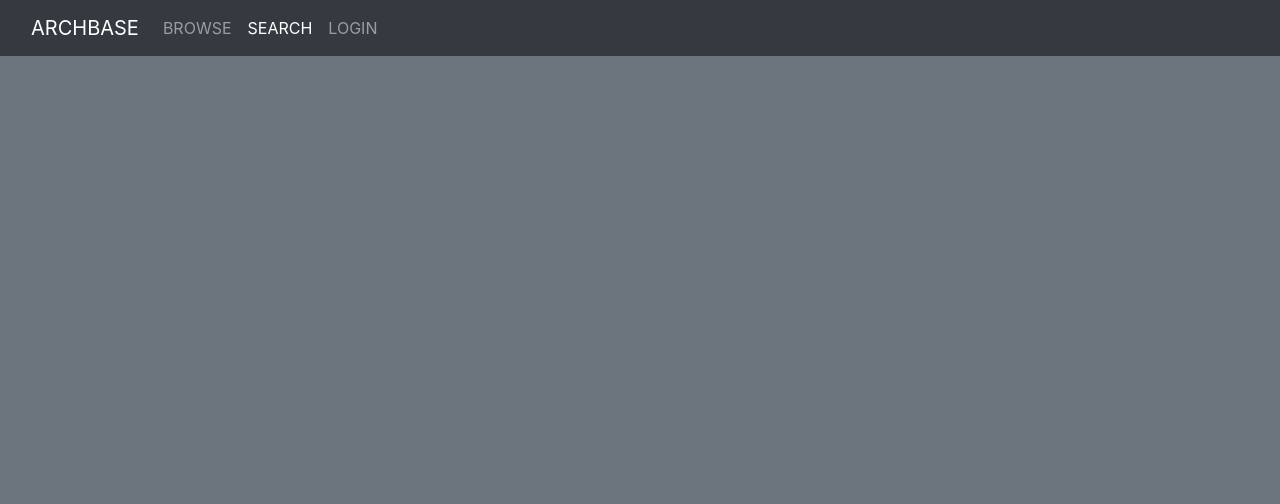
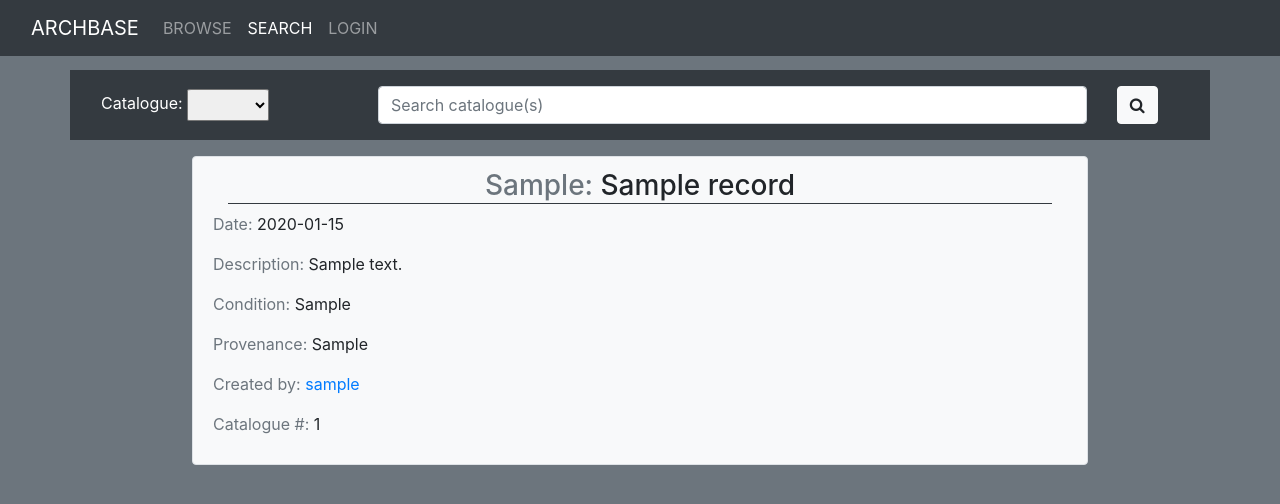
Before and after one commit to eamccarron/CollectionCatalogue, a Django app: page /search/ in a window 1280 px wide. Shown: the top 504 px of the page. Run offline with Django 3.2, Linux system fonts and the light colour scheme; tables that the repository leaves empty hold one stand-in row (values such as "Sample post"); some libraries are stand-ins or nearby versions.

Commit message:
Implemented search & filter by item type

```diff
--- a/Catalogue/routes/browse.py
+++ b/Catalogue/routes/browse.py
@@ -1,8 +1,8 @@
-
 from django.http import HttpResponse
 from django.shortcuts import render
 from Catalogue.models import Fossil, Record
 
+
 def browse_route(request):
     context = {"records": Record.objects.all()}
-    return render(request, "browse.html", context);
+    return render(request, "browse.html", context)
--- a/Catalogue/routes/search.py
+++ b/Catalogue/routes/search.py
@@ -1,6 +1,25 @@
-
 from django.http import HttpResponse
 from django.shortcuts import render
+from Catalogue.models import Record
+from django.db.models import Q
+
 
 def search_route(request):
-    return render(request, "search.html");
+    if request.method == "GET":
+        records = Record.objects.all()
+
+        if "catalogue" in request.GET:
+            catalogue = request.GET.__getitem__("catalogue")
+            if catalogue:
+                records = records.filter(item_type__icontains=catalogue).all()
+
+        if "val" in request.GET:
+            search_val = request.GET.__getitem__("val")
+            if search_val:
+                records = records.filter(
+                    Q(name__icontains=search_val) | Q(description__icontains=search_val)
+                )
+
+        context = {"records": records}
+
+        return render(request, "search.html", context)
--- a/Catalogue/templates/base.html
+++ b/Catalogue/templates/base.html
@@ -53,6 +53,21 @@
     body {
         padding-top: 70px;
     }
+
+    #login-container {
+        background-color: lightblue;
+        height: 50vh;
+        width: 100%;
+    }
+
+    .record-container {
+        min-width: 70vw;
+        margin: 1em;
+    }
+
+    .record-container:hover {
+        opacity: 90%;
+    }
 </style>
 
 </html>
--- a/Catalogue/templates/search.html
+++ b/Catalogue/templates/search.html
@@ -4,4 +4,138 @@ active
 {% endblock nav_item_search %}
 
 {% block content %}
+
+<link rel="stylesheet" href="https://cdnjs.cloudflare.com/ajax/libs/font-awesome/4.7.0/css/font-awesome.min.css" <div
+    class="container-fluid w-100 h-100 align-items-center justify-content-center">
+
+<div class="row">
+
+    <div class="col w-100">
+        <form class="p-3 row align-items-center justify-content-start bg-dark" action="" method="GET">
+            <div class="col col-3 d-flex">
+                <div class="form-group">
+                    <label for="catalogue" class="text-white">Catalogue:</label>
+                    <select name="catalogue" id="catalogue">
+                        <option value=""></option>
+                        <option value="camera">Camera</option>
+                        <option value="car">Car</option>
+                    </select>
+                </div>
+            </div>
+            <div class="col col-sm-6 col-lg-8">
+                <div class="form-group">
+                    <input class="form-control" type="text" name="val" id="val" placeholder="Search catalogue(s)">
+                </div>
+            </div>
+            <div class="col col-1">
+                <div class="form-group">
+                    <button type="submit" class="btn btn-light"><i class="fa fa-search"></i></button>
+                </div>
+            </div>
+        </form>
+    </div>
+
+</div>
+
+<div class="row">
+    <div class="col">
+        <ul class=" list-group flex-column justify-content-end align-items-center">
+
+            {% for record in records %}
+            <li class="list-group-item record-container border rounded bg-light">
+                <div class="container">
+                    <div class="row">
+                        <div class="col">
+                            <h3 class="bg-light text-center  border-dark border-bottom">
+                                <span class="text-muted text-capitalize">{{record.item_type}}:
+                                </span>
+                                {{record.name}}
+                            </h3>
+                        </div>
+                    </div>
+                </div>
+
+                <div class="record-info">
+                    {%if record.has_image%}
+
+                    {% endif %}
+
+                    <p>
+                        <span class="text-capitalize text-muted">Date:
+                        </span>
+                        <span>
+                            {{record.date}}
+                        </span>
+                    </p>
+                    <p>
+                        <span class="text-capitalize text-muted">Description:
+                        </span>
+                        <span>
+                            {{record.description}}
+                        </span>
+                    </p>
+                    <p>
+                        <span class="text-capitalize text-muted">Condition:
+                        </span>
+                        <span>
+                            {{record.condition}}
+                        </span>
+                    </p>
+                    <p>
+                        <span class="text-capitalize text-muted">Provenance:
+                        </span>
+                        <span>
+                            {{record.provenance}}
+                        </span>
+                    </p>
+                    <p>
+                        <span class="text-muted">Created by:
+                        </span>
+                        <span>
+                            <a href="users/{{record.staff_creator.username}}">{{record.staff_creator.username}}</a>
+                        </span>
+                    </p>
+
+                    <p>
+                        <span class="text-capitalize text-muted">Catalogue #:
+                        </span>
+                        <span>
+                            {{record.catalogue_num}}
+                        </span>
+                    </p>
+
+
+                    {% for field,value in record.additional_info %}
+                    <p>
+                        <span class="text-capitalize text-muted"> {{field}}:
+                        </span>
+                        <span>
+                            {{value}}
+                        </span>
+                    </p>
+
+                    {% endfor %}
+                </div>
+            </li>
+            {% endfor %}
+
+        </ul>
+    </div>
+</div>
+
+
+</div>
+
+<style>
+    .form-group {
+        margin: 0;
+    }
+
+    select {
+        height: 100%;
+        vertical-align: middle;
+        border-radius: 5%;
+    }
+</style>
+
 {% endblock content%}
```
Also changed, not shown: Catalogue/templates/browse.html (+0 -21 lines), Catalogue/views.py (+9 -7 lines).
